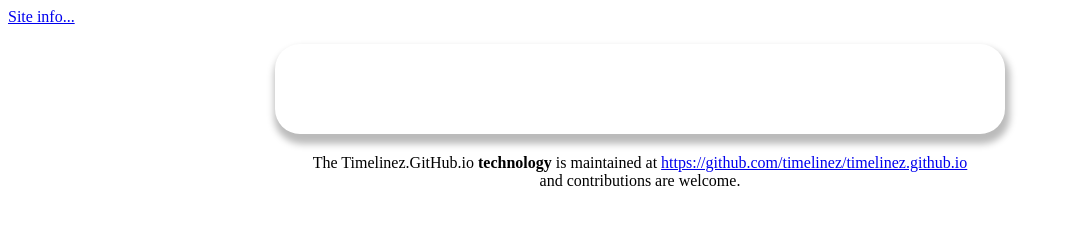
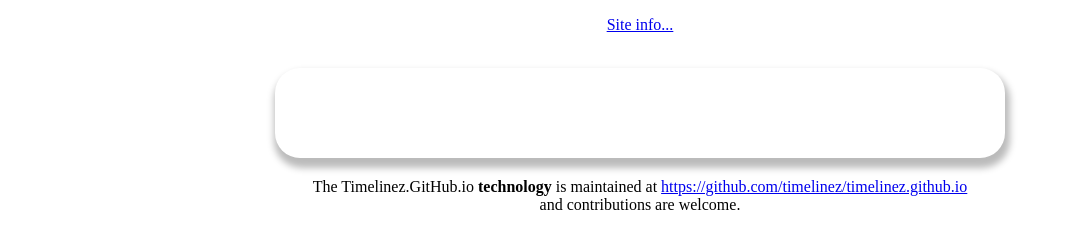
Before and after one commit to timelinez/timelinez.github.io, a plain HTML site: page index.html in a window 1280 px wide. Shown: the whole page, without its empty margins (0-1067 px from the left). Drawn offline with Linux system fonts and the light colour scheme; no server answers.

Commit message:
center info link

```diff
--- a/index.html
+++ b/index.html
@@ -235,7 +235,7 @@
 
 <body>
 
-<div><a href="#footer">Site info...</a></div><br/>
+<center><p><a href="#footer">Site info...</a></p><br/></center>
 
 <div class="main-div">
     <div class="base">
```
